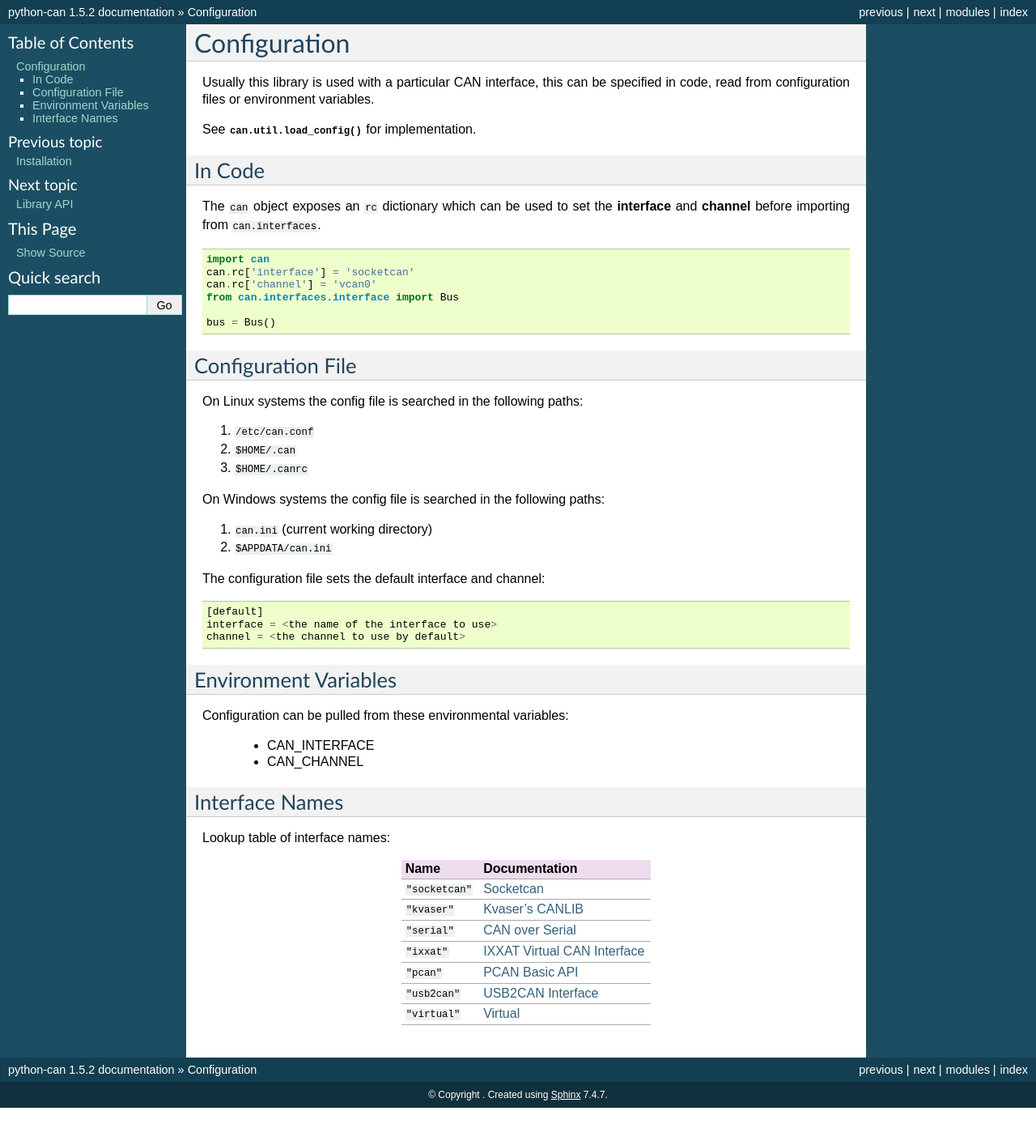
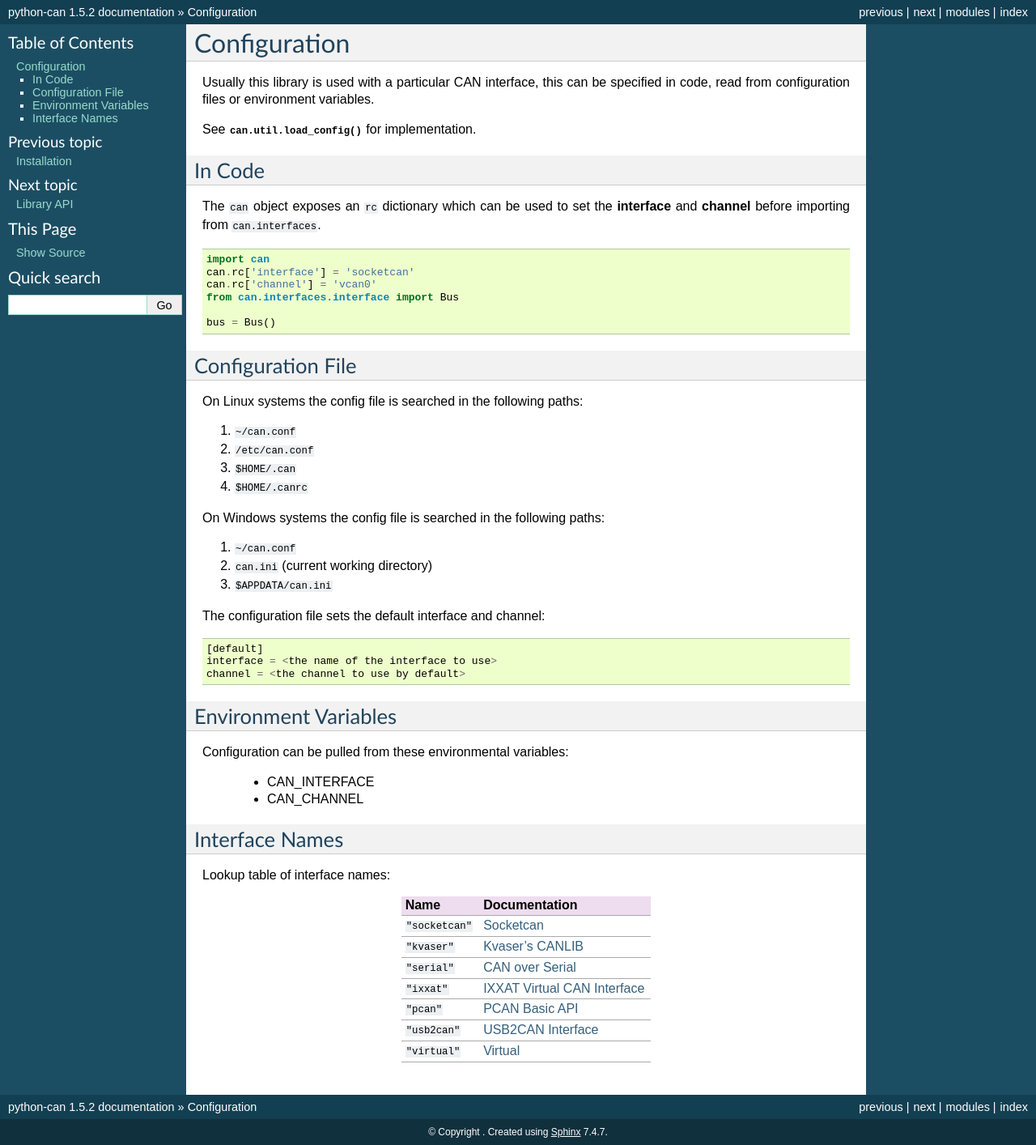
Before and after one commit to hardbyte/python-can, a Sphinx documentation site: the page built from doc/configuration.rst, in a window 1280 px wide. Shown: the whole page at 81% size. Built offline with Sphinx 7.4.7, drawn with Linux system fonts in a browser that asks for light colours; before the commit the page ends 1368 px from its top, so only the background shows below that.

Commit message:
Update Configuration Paths
In  the source, ~/can.conf is checked on both Windows and Linux platforms. I added this to the documentation.

```diff
--- a/doc/configuration.rst
+++ b/doc/configuration.rst
@@ -28,14 +28,16 @@ Configuration File
 
 On Linux systems the config file is searched in the following paths:
 
-1. ``/etc/can.conf``
-2. ``$HOME/.can``
-3. ``$HOME/.canrc``
+1. ``~/can.conf``
+2. ``/etc/can.conf``
+3. ``$HOME/.can``
+4. ``$HOME/.canrc``
 
 On Windows systems the config file is searched in the following paths:
 
-1. ``can.ini`` (current working directory)
-2. ``$APPDATA/can.ini``
+1. ``~/can.conf``
+2. ``can.ini`` (current working directory)
+3. ``$APPDATA/can.ini``
 
 The configuration file sets the default interface and channel:
 
```
